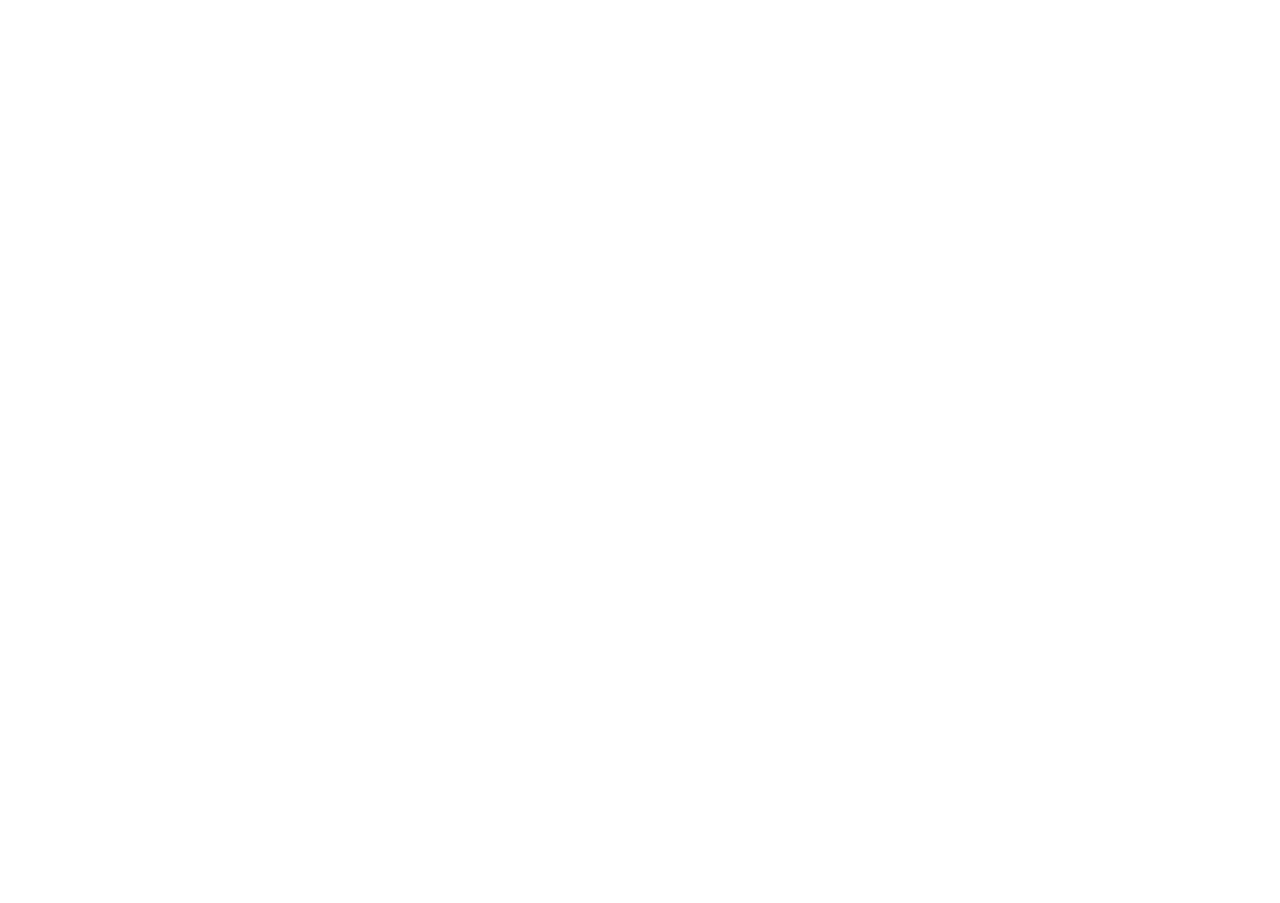
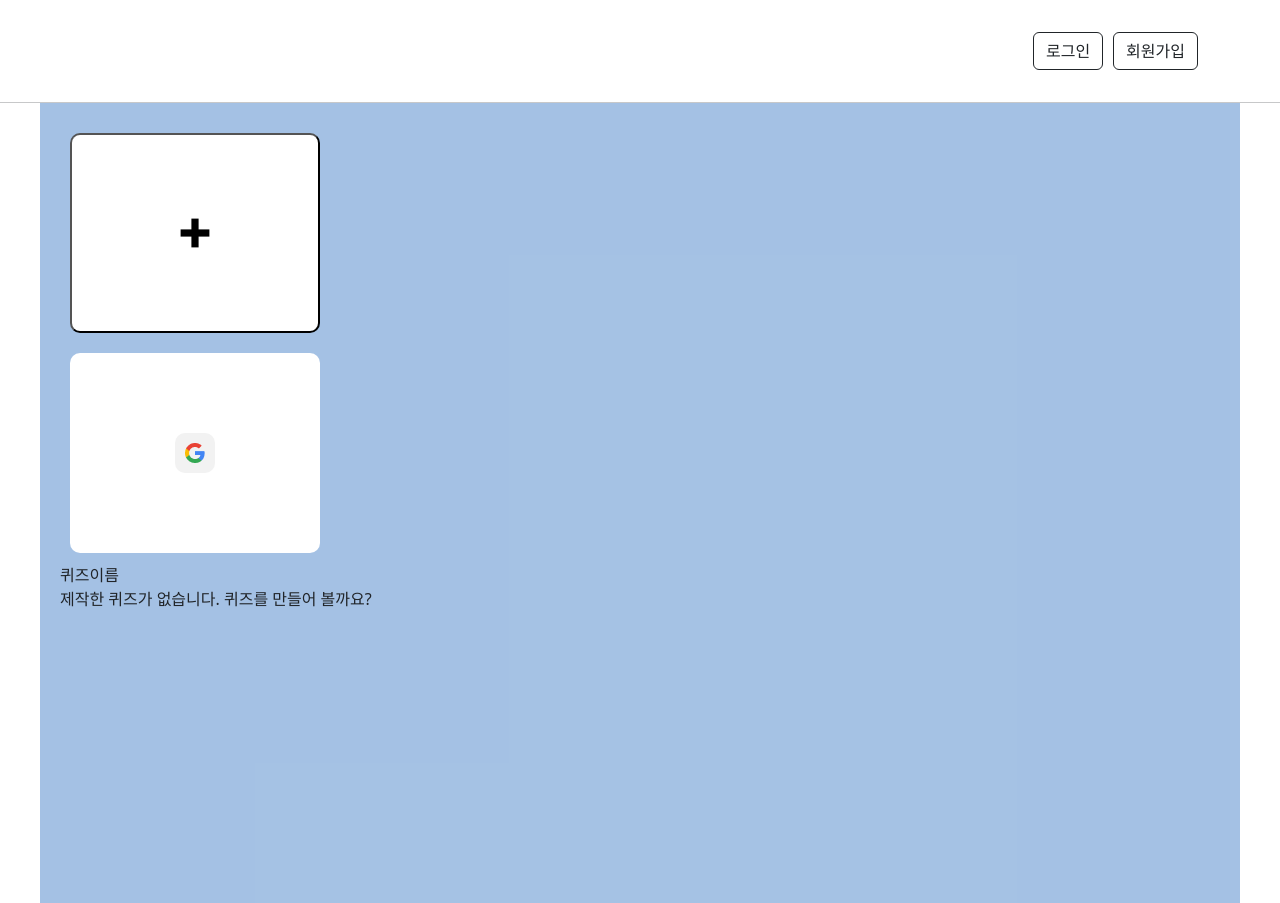
Before and after one commit to 2gamejigi-0-1passion/machugi-online, a React (Create React App) app in the folder src/main/frontend/: page /quizTitleCreate in a window 1280 px wide. Before the commit this address had no page. Before the commit the page ends 800 px from the top, so only its background shows below. Built offline with nearby package versions, Linux system fonts and the light colour scheme.

Commit message:
Add - 퀴즈 만들기 화면 구현 및 이미지 미리보기 작성

```diff
--- a/src/main/frontend/package.json
+++ b/src/main/frontend/package.json
@@ -10,6 +10,7 @@
     "react": "^18.3.1",
     "react-bootstrap": "^2.10.2",
     "react-dom": "^18.3.1",
+    "react-image-crop": "^11.0.5",
     "react-router-dom": "^6.23.1",
     "react-scripts": "5.0.1",
     "web-vitals": "^2.1.4"
--- a/src/main/frontend/src/App.js
+++ b/src/main/frontend/src/App.js
@@ -7,8 +7,9 @@
 import SignUpModal from "./components/SignUpModal";
 import {useAuth} from "./hooks/useAuth";
 import OAuth2RedirectHandler from "./services/OAuth2RedirectHandler";
+import QuizTitleCreate from "./pages/QuizTitleCreate";
+import TypeSelectModal from "./components/TypeSelectModal";
 import QuizCreate from "./pages/QuizCreate";
-import TypeSelectModal from "./components/TypeSelectModal";
 
 function App() {
 
@@ -21,8 +22,9 @@
                 <Route path="/signIn" element={<SignInModal authenticated={authenticated} setAuthenticated={setAuthenticated} onLogin={loadCurrentlyLoggedInUser}/>} />
                 <Route path="/signUp" element={<SignUpModal />} />
                 <Route path="/oauth2/redirect" element={<OAuth2RedirectHandler />} />
-                <Route path="/quizCreate" element={<QuizCreate />} />
+                <Route path="/quizTitleCreate" element={<QuizTitleCreate />} />
                 <Route path="/quizCreateModal" element={<TypeSelectModal/>}/>
+                <Route path="/quizCreate" element={<QuizCreate/>}/>
             </Routes>
         </Router>
     );
--- a/src/main/frontend/src/components/QuizCreateButton.jsx
+++ b/src/main/frontend/src/components/QuizCreateButton.jsx
@@ -19,7 +19,7 @@
         } else {
             console.log("로그인됨")
             console.log(authenticated);
-            navigate("quizCreate");
+            navigate("quizTitleCreate");
         }
     };
 
--- /dev/null
+++ b/src/main/frontend/src/components/QuizTitleCreateRoom.jsx
@@ -0,0 +1,61 @@
+import React, {useState} from "react";
+import "../styles/QuizCreateRoom.css";
+import googleBtn from '../assets/web_neutral_sq_na@1x.png';
+import TypeSelectModal from "./TypeSelectModal";
+
+function QuizTitleCreateRoom() {
+
+    const [modalShowQuizCreate, setModalQuizCreate] = useState(false);
+
+    return (
+        <div className="quiz-create-room-container">
+            {/*<div className="quiz-search-container">*/}
+            {/*    /!* 검색창 *!/*/}
+            {/*    <input*/}
+            {/*        className="quiz-search-input"*/}
+            {/*        placeholder="검색창 입니다."*/}
+            {/*    />*/}
+            {/*</div>*/}
+            <div>
+                <div>
+                    {/* 퀴즈 생성 컨테이너 */}
+                    <div>
+                        <button className={"quiz-create-btn-icon"} onClick={() => setModalQuizCreate(true)}>
+                            <svg
+                                width="36"
+                                height="36"
+                                viewBox="0 0 100 100"
+                                xmlns="http://www.w3.org/2000/svg"
+                                style={{ cursor: 'pointer' }} // 마우스가 올라가면 커서를 포인터로 변경합니다.
+                            >
+                                <line x1="10" y1="50" x2="90" y2="50" stroke="black" strokeWidth="20" />
+                                <line x1="50" y1="10" x2="50" y2="90" stroke="black" strokeWidth="20" />
+                            </svg>
+                        </button>
+                        <TypeSelectModal
+                            show={modalShowQuizCreate}
+                            onHide={() => setModalQuizCreate(false)}
+                        />
+                    </div>
+                    <div>
+                        <div className={"quiz-created-icon"}>
+                            <a>
+                                <img src={googleBtn} alt={"임시 이미지"}/>
+                            </a>
+                        </div>
+                        <div>
+                            <span>퀴즈이름</span>
+                        </div>
+                    </div>
+
+                </div>
+                <div>
+                    <span>제작한 퀴즈가 없습니다. 퀴즈를 만들어 볼까요?</span>
+                    {/* 퀴즈 없을 시 알림 화면 */}
+                </div>
+            </div>
+        </div>
+    );
+}
+
+export default QuizTitleCreateRoom;
--- a/src/main/frontend/src/components/TitleCreateModal.jsx
+++ b/src/main/frontend/src/components/TitleCreateModal.jsx
@@ -52,7 +52,7 @@
             <Modal.Body>
                 <div className={"modal-container"}>
                     <div>
-                        <span>퀴즈만들기</span>
+                        <span>퀴즈 타이틀 만들기</span>
                     </div>
                     <hr/>
                     <div>
--- /dev/null
+++ b/src/main/frontend/src/pages/QuizTitleCreate.jsx
@@ -0,0 +1,22 @@
+import React from "react";
+import Header from "../components/Header";
+import { useLogout } from "../services/Utils";
+import QuizCreateRoom from "../components/QuizCreateRoom";
+import { useAuth } from "../hooks/useAuth";
+import QuizTitleCreateRoom from "../components/QuizTitleCreateRoom";
+
+function QuizTitleCreate() {
+    const { authenticated, setAuthenticated, currentUser, setCurrentUser } = useAuth();
+    const handleLogout = useLogout(setAuthenticated, setCurrentUser);
+
+    return (
+        <div>
+            <Header authenticated={authenticated} setAuthenticated={setAuthenticated} onLogout={handleLogout} />
+            <div>
+                <QuizTitleCreateRoom />
+            </div>
+        </div>
+    );
+}
+
+export default QuizTitleCreate;
--- a/src/main/frontend/src/styles/Modal.css
+++ b/src/main/frontend/src/styles/Modal.css
@@ -51,3 +51,28 @@
     text-align: right;
     margin-top: 20px;
 }
+
+.image-edit-container{
+    display: flex;
+}
+
+.quiz-image-edit{
+    width: 50%;
+    height: 400px;
+    object-fit: contain;
+}
+
+.quiz-image{
+    width: 100%;
+    height: 50%;
+}
+
+.quiz-image-correct{
+    width: 50%;
+    height: 400px;
+    object-fit: contain;
+}
+
+.custom-modal {
+    max-width: 60%;
+}
--- a/src/main/frontend/src/styles/QuizCreateRoom.css
+++ b/src/main/frontend/src/styles/QuizCreateRoom.css
@@ -1,15 +1,19 @@
 .quiz-create-room-container {
     min-height: 100vh;
     max-width: 1200px;
-    background-color: rgba(116, 174, 243, 0.45);
+    background-color: rgba(55, 119, 196, 0.45);
     margin: 0 auto;
     padding: 20px;
-    /*display: flex; !* Flexbox 사용 *!*/
     flex-direction: column; /* 세로 방향 정렬 */
-    /*justify-content: center; !* 수직 방향 가운데 정렬 *!*/
     align-items: center; /* 수평 방향 가운데 정렬 */
 }
 
+.content-wrapper {
+    display: flex;
+    align-items: center;
+    flex-wrap: wrap; /* Flexbox 아이템이 줄바꿈되도록 설정 */
+    gap: 20px; /* 아이템 간의 간격을 설정 */
+}
 
 .quiz-search-container{
     max-width: 600px;
@@ -29,16 +33,27 @@
 
 .quiz-create-btn-icon{
     background-color: white;
-    min-width: 200px;
-    min-height: 150px;
+    min-width: 250px;
+    min-height: 200px;
     border-radius: 10px;
-    margin: 20px;
+    margin: 10px;
 }
 
-.quiz-created-icon{
+.quiz-created-icon {
     background-color: white;
-    max-width: 200px;
-    min-height: 150px;
+    width: 250px; /* 고정된 너비 */
+    height: 200px; /* 고정된 높이 */
     border-radius: 10px;
-    margin: 20px;
+    margin: 10px;
+    display: flex;
+    align-items: center;
+    justify-content: center;
+    overflow: hidden; /* 이미지가 div를 벗어나지 않도록 합니다 */
 }
+
+.quiz-created-icon img {
+    max-width: 100%;
+    max-height: 100%;
+    object-fit: contain; /* 이미지 비율을 유지하면서 div에 맞춥니다 */
+    border-radius: 10px;
+}
```
Also changed, not shown: src/main/frontend/src/components/QuizCreateModal.jsx (added, +117 -0 lines), src/main/frontend/src/components/QuizCreateRoom.jsx (+57 -34 lines), 1 other file (tests, documents, lock files or other folders).
